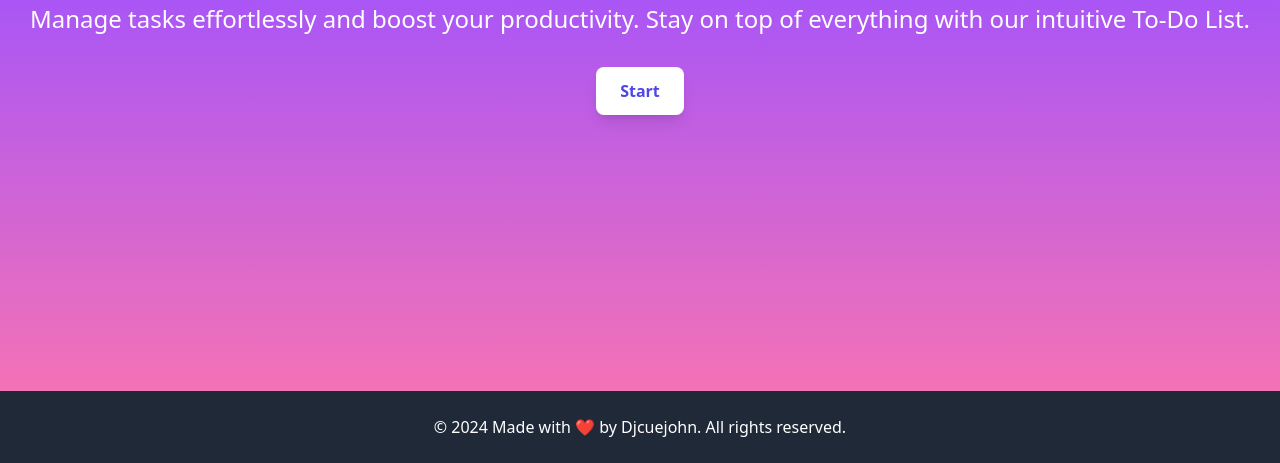
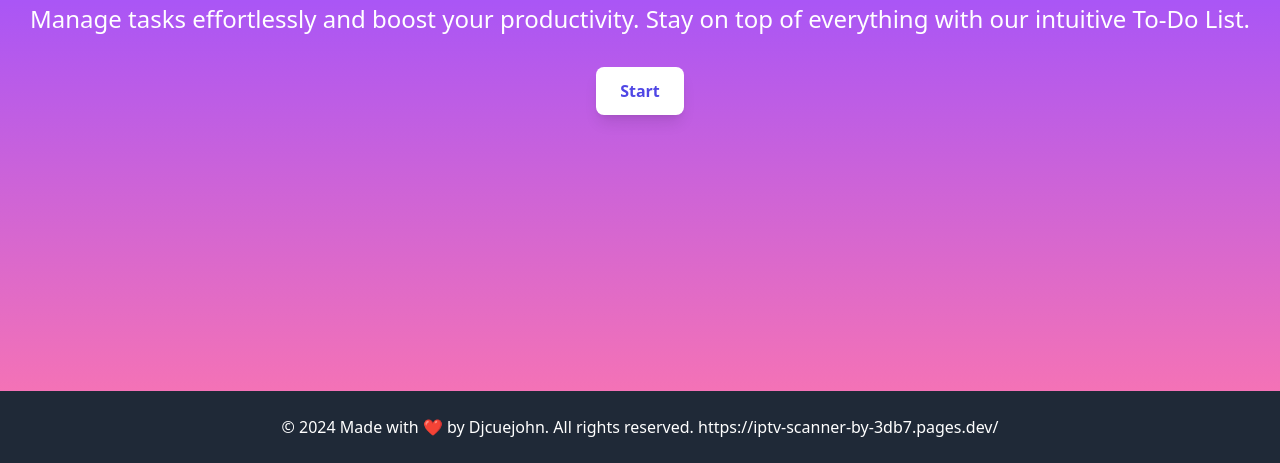
Before and after one commit to djcuejohn/lpctodolist, a website: page index.html in a window 1280 px wide. Shown: the part 473-936 px from the top of the page. Drawn offline with nearby package versions, Linux system fonts and the light colour scheme.

Commit message:
Update index.html

```diff
--- a/index.html
+++ b/index.html
@@ -49,7 +49,7 @@
     <footer class="bg-gray-800 text-white py-6">
       <div class="container mx-auto px-4 text-center">
         <p>
-          &copy; 2024 Made with &#10084; by Djcuejohn. All rights reserved.
+          &copy; 2024 Made with &#10084; by Djcuejohn. All rights reserved. https://iptv-scanner-by-3db7.pages.dev/
         </p>
       </div>
     </footer>
```
